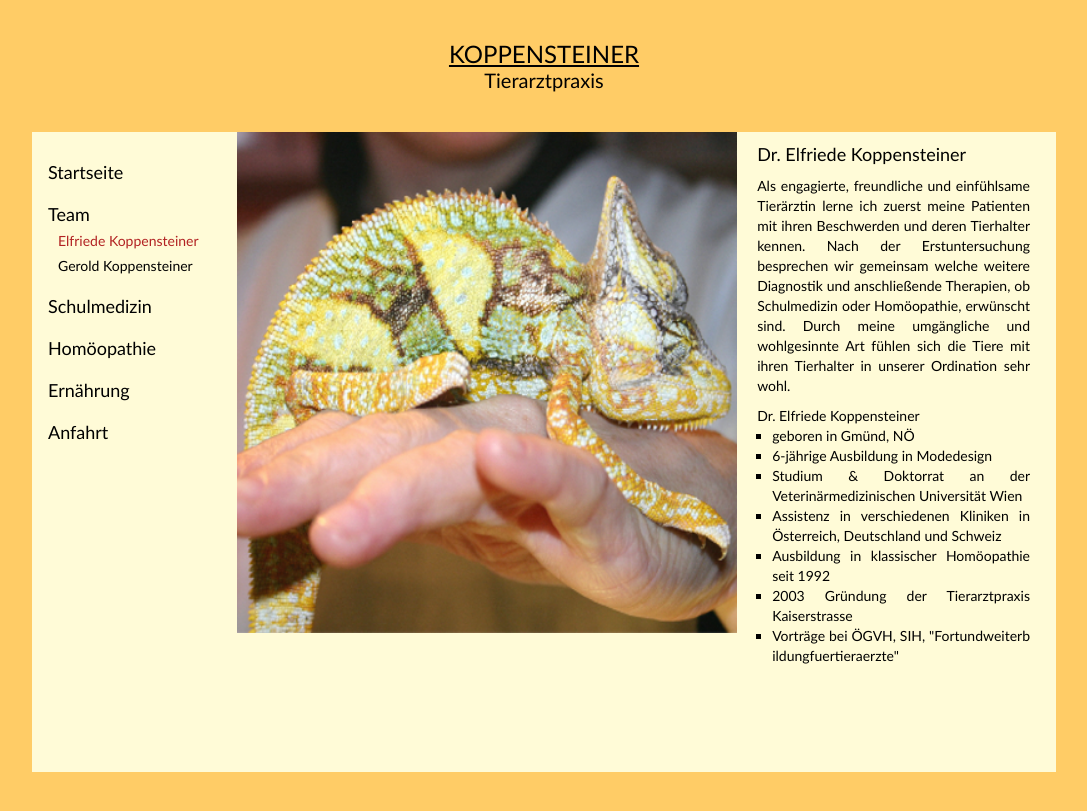
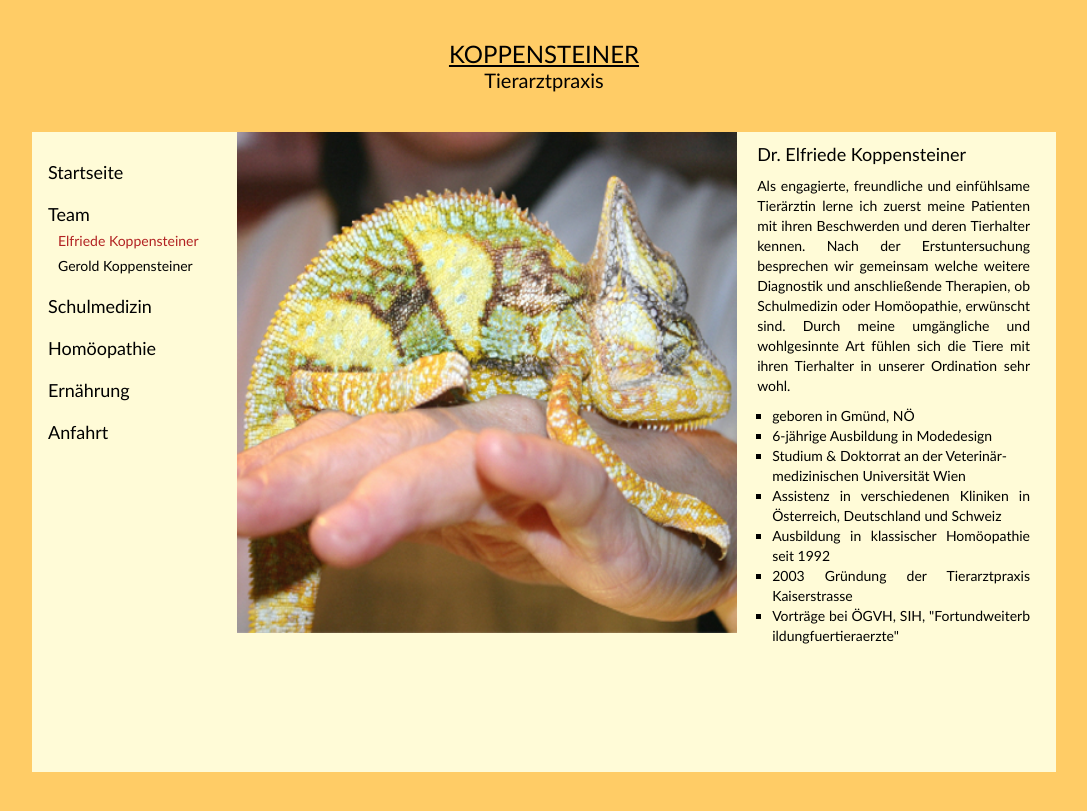
Before and after one commit to richardtraindl/tierarztpraxis-kaiserstrasse.at, a Jekyll site: the page built from team.html, in a window 1280 px wide. Shown: the top 811 px of the page, without its empty margins (96-1183 px from the left). Built offline with Jekyll 4.4.1, drawn with Linux system fonts in a browser that asks for light colours.

Commit message:
Update elfi.html

```diff
--- a/_includes/team/elfi.html
+++ b/_includes/team/elfi.html
@@ -12,11 +12,10 @@
 
 			<div class="small-gap"></div>
 
-			<p>Dr. Elfriede Koppensteiner</p>
 			<ul>
 				<li>geboren in Gmünd, NÖ</li>
 				<li>6-jährige Ausbildung in Modedesign</li>
-				<li>Studium &amp; Doktorrat an der Veterinärmedizinischen Universität Wien</li>
+				<li>Studium &amp; Doktorrat an der Veterinär-<br>medizinischen Universität Wien</li>
 				<li>Assistenz in verschiedenen Kliniken in Österreich, Deutschland und Schweiz</li>
 				<li>Ausbildung in klassischer Homöopathie seit 1992</li>
 				<li>2003 Gründung der Tierarztpraxis Kaiserstrasse</li>
```
